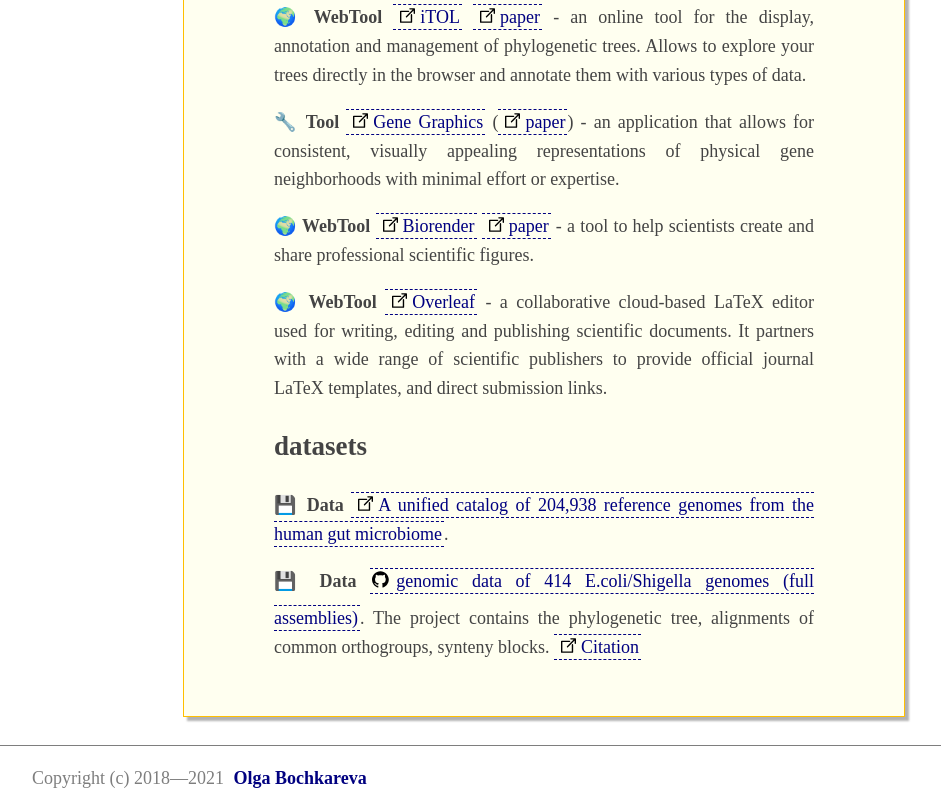
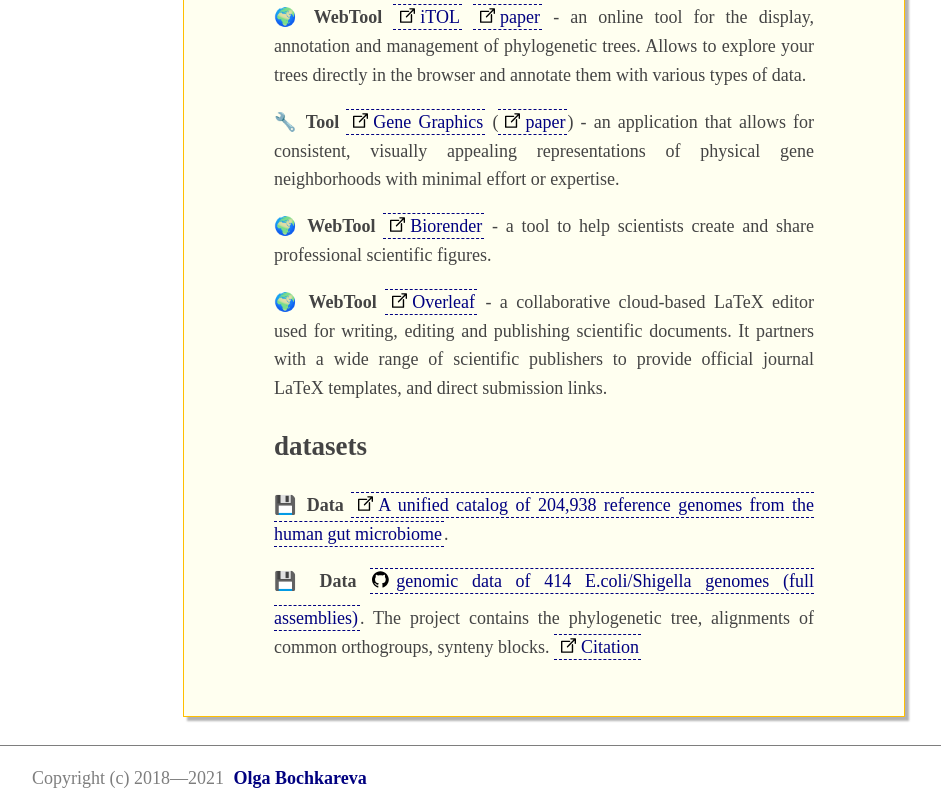
Before and after one commit to OlgaBochkaryova/OlgaBochkaryova.github.io, a plain HTML site: page cookbook/index.html in a window 1280 px wide. Shown: the part 6056-6867 px from the top of the page, without its empty margins (96-1037 px from the left). Drawn offline with Linux system fonts and the light colour scheme; files whose address does not match are found by name.

Commit message:
rebuilding site Tue Jan 12 14:15:38 CET 2021

```diff
--- a/cookbook/index.html
+++ b/cookbook/index.html
@@ -134,10 +134,10 @@
 <p><strong>🔧 Tool</strong> <a href="https://github.com/NBISweden/MrBayes/tree/v3.2.7a">MrBayes</a> (<a href="https://www.ncbi.nlm.nih.gov/pmc/articles/PMC3329765/">paper</a>) - a program for Bayesian inference and model choice across a wide range of phylogenetic and evolutionary models. MrBayes uses Markov chain Monte Carlo (MCMC) methods to estimate the posterior distribution of model parameters.</p>
 <p><strong>🔧 Tool</strong> <a href="http://abacus.gene.ucl.ac.uk/software/paml.html">PAML</a> (<a href="https://academic.oup.com/mbe/article/24/8/1586/1103731">paper</a>) - a package of programs for phylogenetic analyses of DNA and protein sequences using maximum likelihood (ML). The programs may be used to compare and test phylogenetic trees, but their main strengths lie in the rich repertoire of evolutionary models implemented, which can be used to estimate parameters in models of sequence evolution and to test interesting biological hypotheses.</p>
 <h2 id="visualization">visualization</h2>
-<p><strong>🌍 WebTool</strong> <a href="https://besjournals.onlinelibrary.wiley.com/doi/full/10.1111/2041-210X.13358">iTOL</a> <a href="https://www.ncbi.nlm.nih.gov/pmc/articles/PMC7397055/">paper</a> - an online tool for the display, annotation and management of phylogenetic trees. Allows to explore your trees directly in the browser and annotate them with various types of data.</p>
-<p><strong>🔧 Tool</strong> <a href="https://www.ncbi.nlm.nih.gov/pmc/articles/PMC7397055/">Gene Graphics</a> (<a href="https://academic.oup.com/bioinformatics/article-lookup/doi/10.1093/bioinformatics/btx793">paper</a>) - an application that allows for consistent, visually appealing representations of physical gene neighborhoods with minimal effort or expertise.</p>
-<p><strong>🌍 WebTool</strong> <a href="https://biorender.com/">Biorender</a> <a href="https://www.ncbi.nlm.nih.gov/pmc/articles/PMC7397055/">paper</a> - a tool to help scientists create and share professional scientific figures.</p>
-<p><strong>🌍 WebTool</strong> <a href="https://www.ncbi.nlm.nih.gov/pmc/articles/PMC7397055/">Overleaf</a> - a collaborative cloud-based LaTeX editor used for writing, editing and publishing scientific documents. It partners with a wide range of scientific publishers to provide official journal LaTeX templates, and direct submission links.</p>
+<p><strong>🌍 WebTool</strong> <a href="https://itol.embl.de/">iTOL</a> <a href="https://www.ncbi.nlm.nih.gov/pmc/articles/PMC4987883/">paper</a> - an online tool for the display, annotation and management of phylogenetic trees. Allows to explore your trees directly in the browser and annotate them with various types of data.</p>
+<p><strong>🔧 Tool</strong> <a href="https://katlabs.cc/genegraphics/">Gene Graphics</a> (<a href="https://academic.oup.com/bioinformatics/article-lookup/doi/10.1093/bioinformatics/btx793">paper</a>) - an application that allows for consistent, visually appealing representations of physical gene neighborhoods with minimal effort or expertise.</p>
+<p><strong>🌍 WebTool</strong> <a href="https://biorender.com/">Biorender</a> - a tool to help scientists create and share professional scientific figures.</p>
+<p><strong>🌍 WebTool</strong> <a href="https://www.overleaf.com/">Overleaf</a> - a collaborative cloud-based LaTeX editor used for writing, editing and publishing scientific documents. It partners with a wide range of scientific publishers to provide official journal LaTeX templates, and direct submission links.</p>
 <h2 id="datasets">datasets</h2>
 <p><strong>💾 Data</strong> <a href="https://www.nature.com/articles/s41587-020-0603-3">A unified catalog of 204,938 reference genomes from the human gut microbiome</a>.</p>
 <p><strong>💾 Data</strong> <a href="https://github.com/zseferbekova/ShigellaProject">genomic data of 414 E.coli/Shigella genomes (full assemblies)</a>. The project contains the phylogenetic tree, alignments of common orthogroups, synteny blocks. <a href="https://www.biorxiv.org/content/10.1101/2020.06.12.147751v1.abstract">Citation</a></p>
```
